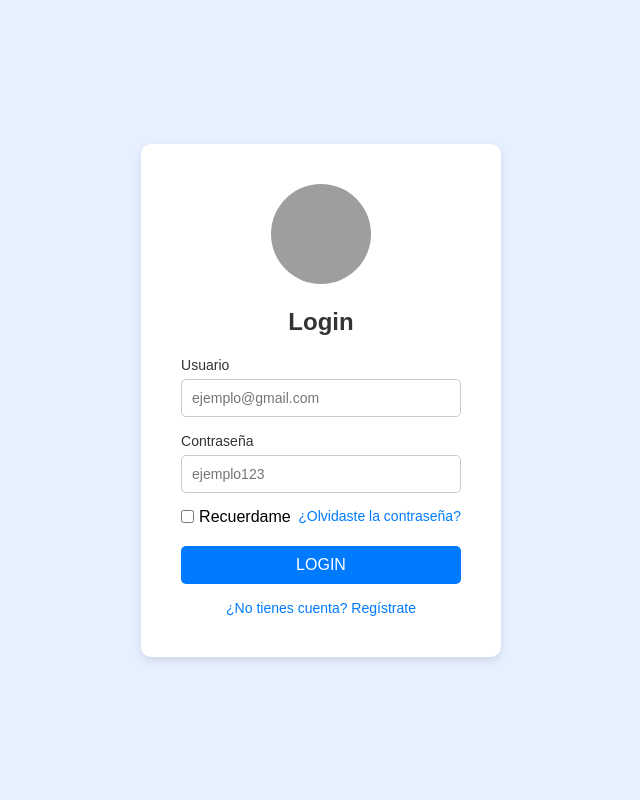
After one commit to LeonardoRibera/repo_AdS, a PHP site: page /login.html in a window 1280 px wide. The commit adds this page. Shown: the whole page, without its empty margins (319-959 px from the left). Run offline with PHP 8.4, Linux system fonts and the light colour scheme; grey boxes are pictures that could not be loaded.

Commit message:
Añado login y register a la pagina

```diff
--- /dev/null
+++ b/login.css
@@ -0,0 +1,115 @@
+* {
+    margin: 0;
+    padding: 0;
+    box-sizing: border-box;
+}
+
+body {
+    font-family: Arial, sans-serif;
+    background-color: #e6f0ff;
+    display: flex;
+    justify-content: center;
+    align-items: center;
+    height: 100vh;
+}
+
+.login-container {
+    width: 100%;
+    max-width: 400px;
+    padding: 20px;
+}
+
+.login-box {
+    background-color: #ffffff;
+    border-radius: 10px;
+    padding: 40px;
+    box-shadow: 0px 4px 10px rgba(0, 0, 0, 0.1);
+    text-align: center;
+}
+
+.avatar img {
+    width: 100px;
+    height: 100px;
+    border-radius: 50%;
+    margin-bottom: 20px;
+}
+
+h2 {
+    margin-bottom: 20px;
+    font-size: 24px;
+    color: #333;
+}
+
+.input-group {
+    margin-bottom: 15px;
+    text-align: left;
+}
+
+.input-group label {
+    font-size: 14px;
+    color: #333;
+}
+
+.input-group input {
+    width: 100%;
+    padding: 10px;
+    margin-top: 5px;
+    border: 1px solid #ccc;
+    border-radius: 5px;
+    font-size: 14px;
+}
+
+.options {
+    display: flex;
+    justify-content: space-between;
+    margin-bottom: 20px;
+}
+
+.remember-me {
+    display: flex;
+    align-items: center;
+}
+
+.remember-me input {
+    margin-right: 5px;
+}
+
+.options a {
+    color: #007bff;
+    font-size: 14px;
+    text-decoration: none;
+}
+
+.options a:hover {
+    text-decoration: underline;
+}
+
+.btn {
+    width: 100%;
+    padding: 10px;
+    background-color: #007bff;
+    border: none;
+    color: white;
+    font-size: 16px;
+    border-radius: 5px;
+    cursor: pointer;
+}
+
+.btn:hover {
+    background-color: #0056b3;
+}
+
+/* Nuevo estilo para el enlace de registro */
+.register-link {
+    margin-top: 15px;
+}
+
+.register-link a {
+    color: #007bff;
+    font-size: 14px;
+    text-decoration: none;
+}
+
+.register-link a:hover {
+    text-decoration: underline;
+}
--- /dev/null
+++ b/login.html
@@ -0,0 +1,43 @@
+<!DOCTYPE html>
+<html lang="en">
+<head>
+    <meta charset="UTF-8">
+    <meta name="viewport" content="width=device-width, initial-scale=1.0">
+    <title>Login</title>
+    <link rel="stylesheet" href="login.css">
+</head>
+<body>
+    <form action="login.php" method="POST"> <!-- Asegúrate de que el archivo PHP sea el correcto -->
+        <div class="login-container">
+            <div class="login-box">
+                <div class="avatar">
+                    <img src="avatar.png" alt="User Avatar">
+                </div>
+                <h2>Login</h2>
+
+                <div class="input-group">
+                    <label for="usuario">Usuario</label>
+                    <input type="text" id="usuario" name="usuario" required placeholder="ejemplo@gmail.com">
+                </div>
+                <div class="input-group">
+                    <label for="contraseña">Contraseña</label>
+                    <input type="password" id="contraseña" name="contraseña" required placeholder="ejemplo123">
+                </div>
+                <div class="options">
+                    <div class="remember-me">
+                        <input type="checkbox" id="remember" name="remember">
+                        <label for="remember">Recuerdame</label>
+                    </div>
+                    <a href="#">¿Olvidaste la contraseña?</a>
+                </div>
+                <button type="submit" class="btn">LOGIN</button> <div class="register-link">
+                <a href="register.html">¿No tienes cuenta? Regístrate</a>
+            </div>
+            </div>
+
+            <!-- Agregar el botón para registro -->
+
+        </div>
+    </form>
+</body>
+</html>
```
Also changed, not shown: conexion.php (+0 -42 lines), index.php (+12 -0 lines), login.php (added, +48 -0 lines), register.css (added, +98 -0 lines), register.html (added, +48 -0 lines), register.php (added, +60 -0 lines), 1 other file.
